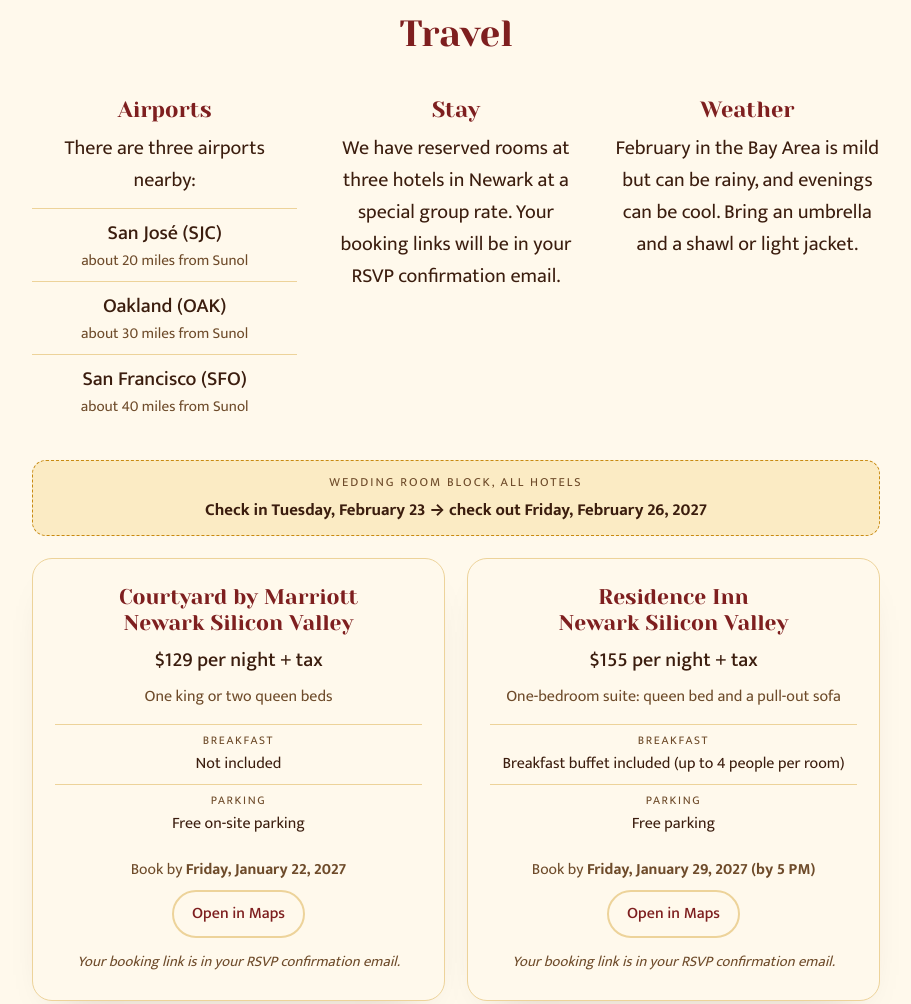
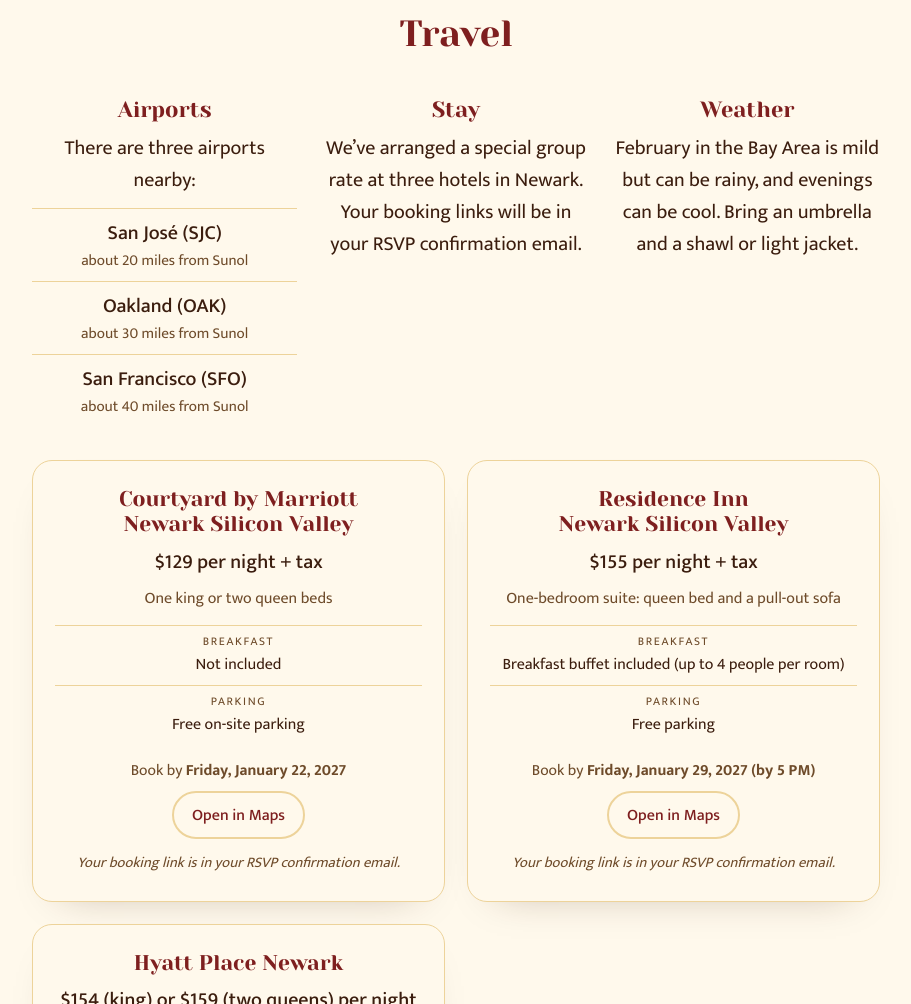
Before and after one commit to mkalicheti/induandvivek, a plain HTML site: page index.html in a window 1280 px wide. Shown: the part 2020-3024 px from the top of the page, without its empty margins (184-1095 px from the left). Drawn offline with Linux system fonts and the light colour scheme; a web font is replaced by a local one.

Commit message:
Describe hotels as a group rate, and remove the room block dates
Co-Authored-By: Claude Opus 5.5 <noreply@anthropic.com>
Claude-Session: https://claude.ai/code/session_01FpFvkkPgNA1z4M69r5cS23

```diff
--- a/assets/app.js
+++ b/assets/app.js
@@ -23,7 +23,6 @@
   // Hotel room blocks: public details only.
   // The booking links are NOT kept here (this file is public). They live in the Google Apps Script
   // (HotelLinks.gs) and are sent back after someone RSVPs, and in their confirmation email.
-  var ROOM_BLOCK_DATES = 'Check in Tuesday, February 23 \u2192 check out Friday, February 26, 2027';
   var HOTELS = [
     { name: 'Courtyard by Marriott Newark Silicon Valley', rate: '$129 per night + tax', room: 'One king or two queen beds',
       breakfast: 'Not included', parking: 'Free on-site parking', bookBy: 'Friday, January 22, 2027',
@@ -229,11 +228,9 @@
     var box = document.querySelector('[data-hotels]');
     if (!box || !HOTELS.length) return;
     var stay = document.querySelector('[data-stay-text]');
-    if (stay) stay.textContent = 'We have reserved rooms at ' + (['', 'one hotel', 'two hotels', 'three hotels', 'four hotels'][HOTELS.length] || HOTELS.length + ' hotels') +
-      ' in Newark at a special group rate. Your booking links will be in your RSVP confirmation email.';
-    var block = ROOM_BLOCK_DATES ? '<div class="block-dates"><span class="hotel-label">Wedding room block' + (HOTELS.length > 1 ? ', all hotels' : '') + '</span>' +
-      '<p><strong>' + hEsc(ROOM_BLOCK_DATES) + '</strong></p></div>' : '';
-    box.innerHTML = block + HOTELS.map(function (h) {
+    if (stay) stay.textContent = 'We\u2019ve arranged a special group rate at ' + (['', 'one hotel', 'two hotels', 'three hotels', 'four hotels'][HOTELS.length] || HOTELS.length + ' hotels') +
+      ' in Newark. Your booking links will be in your RSVP confirmation email.';
+    box.innerHTML = HOTELS.map(function (h) {
       return '<article class="hotel">' +
         '<h3>' + hEsc(h.name) + '</h3>' +
         '<p class="hotel-rate">' + hEsc(h.rate) + '</p>' +
@@ -475,7 +472,7 @@
 
   function step4() {
     var hotelQ = isComing() && HOTELS.length ? '<fieldset class="side hotel-q"><legend>Would you like links to book a hotel room at our group rate?</legend>' +
-      '<p class="hint">We have reserved rooms in Newark for February 23 to 26. If you choose Yes, we will show you the booking links after you send your RSVP, and email them to you.</p>' +
+      '<p class="hint">We\u2019ve arranged a special group rate at hotels in Newark. If you choose Yes, we will show you the booking links after you send your RSVP, and email them to you.</p>' +
       '<div class="yn">' +
       '<button type="button" class="choice" data-hotel="yes" data-v="yes" aria-pressed="' + (state.hotel === 'yes') + '">✓ Yes, send me the links</button>' +
       '<button type="button" class="choice" data-hotel="no" data-v="no" aria-pressed="' + (state.hotel === 'no') + '">✕ No, thanks</button>' +
--- a/assets/styles.css
+++ b/assets/styles.css
@@ -462,8 +462,6 @@ body.has-picker { padding-bottom: 120px; }
 
 /* ---------- Hotel room block details ---------- */
 .hotels { grid-template-columns: repeat(auto-fit, minmax(min(100%, 280px), 1fr)); }
-.block-dates { grid-column: 1 / -1; text-align: center; background: var(--soft); border: 1px dashed var(--gold); border-radius: 14px; padding: 12px 16px; display: grid; gap: 4px; }
-.block-dates p { font-size: 1.05rem; }
 .hotel-room { color: var(--muted); font-size: 1rem; }
 .hotel-facts { margin: 6px 0; width: 100%; display: grid; }
 .hotel-facts div { display: grid; border-top: 1px solid var(--line); padding: 7px 0; }
```
Also changed, not shown: 1 other file.
